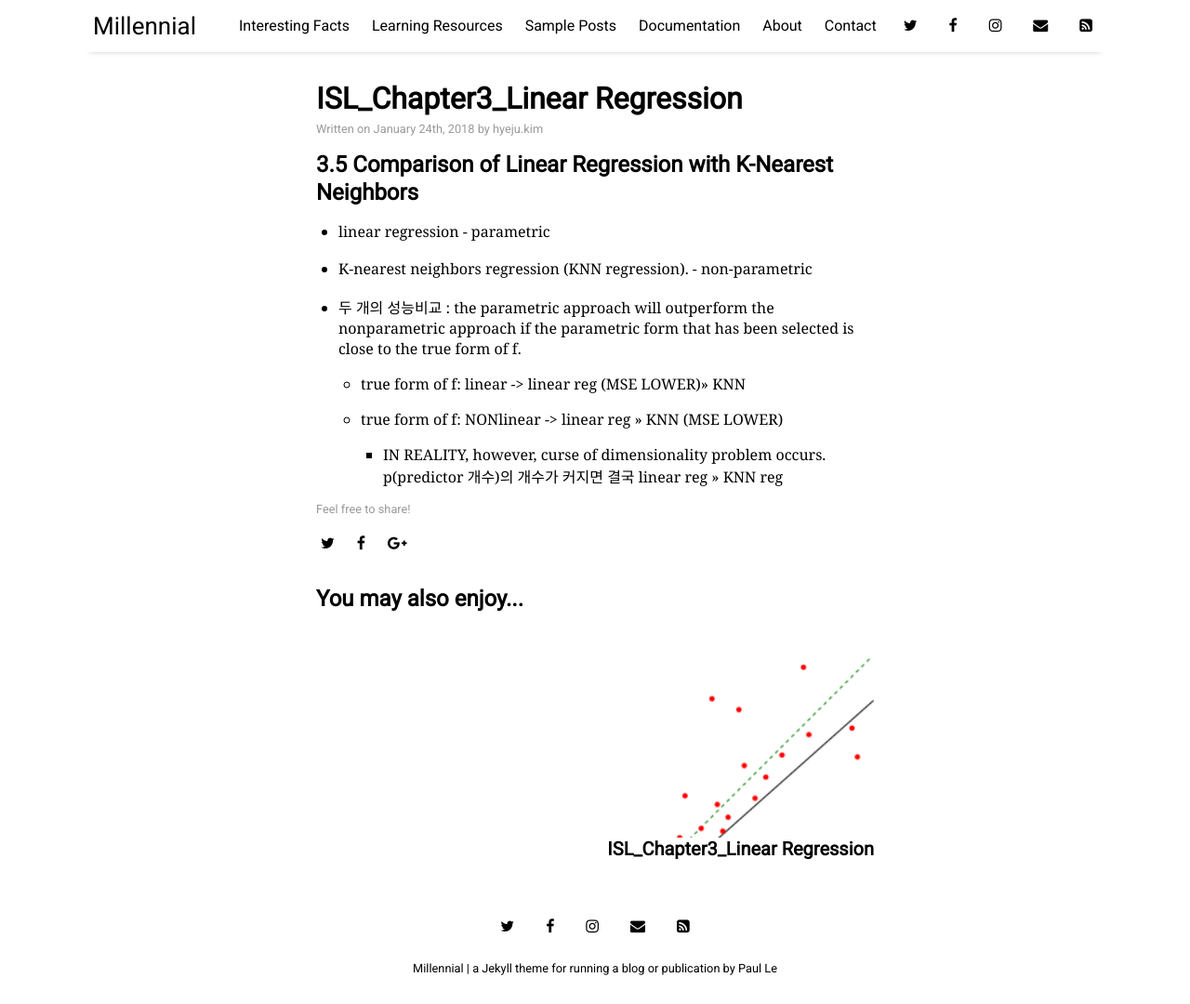
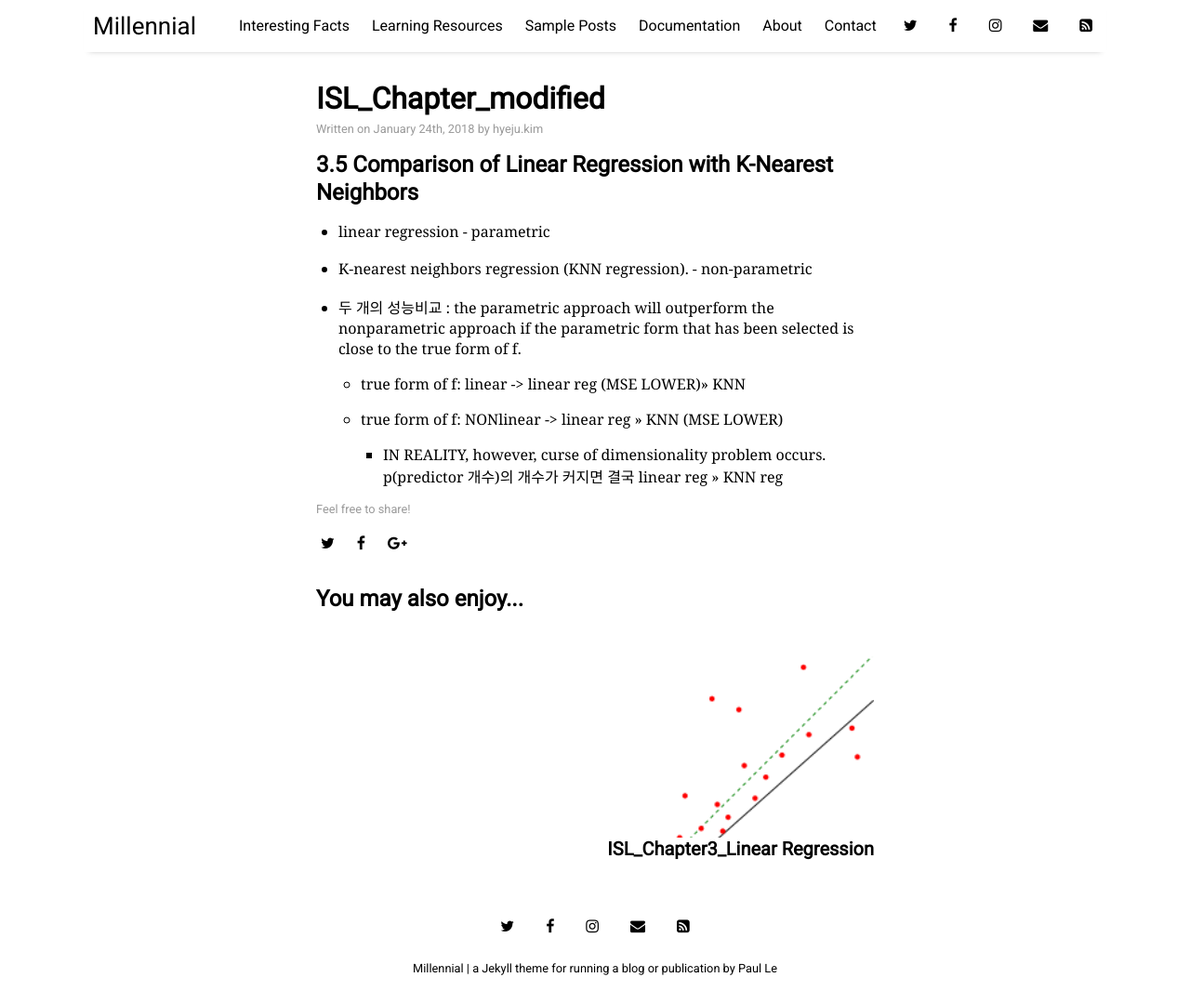
Before and after one commit to hyejukim-ybigta/hyejukim-ybigta.github.io, a Jekyll site: the page built from _posts/2018-01-24-chapter3_ modified.md, in a window 1280 px wide and 1080 px high. Shown: the whole window at 93% size. Built offline with Jekyll 4.4.1, drawn with Linux system fonts in a browser that asks for light colours; nearby versions of some CDN libraries.

Commit message:
Update 2018-01-24-chapter3_ modified.md

```diff
--- a/_posts/2018-01-24-chapter3_ modified.md
+++ b/_posts/2018-01-24-chapter3_ modified.md
@@ -1,6 +1,6 @@
 ---
 layout: post
-title: "ISL_Chapter3_Linear Regression"
+title: "ISL_Chapter_modified"
 author: "hyeju.kim"
 categories: facts
 tags: [ISL]
```
